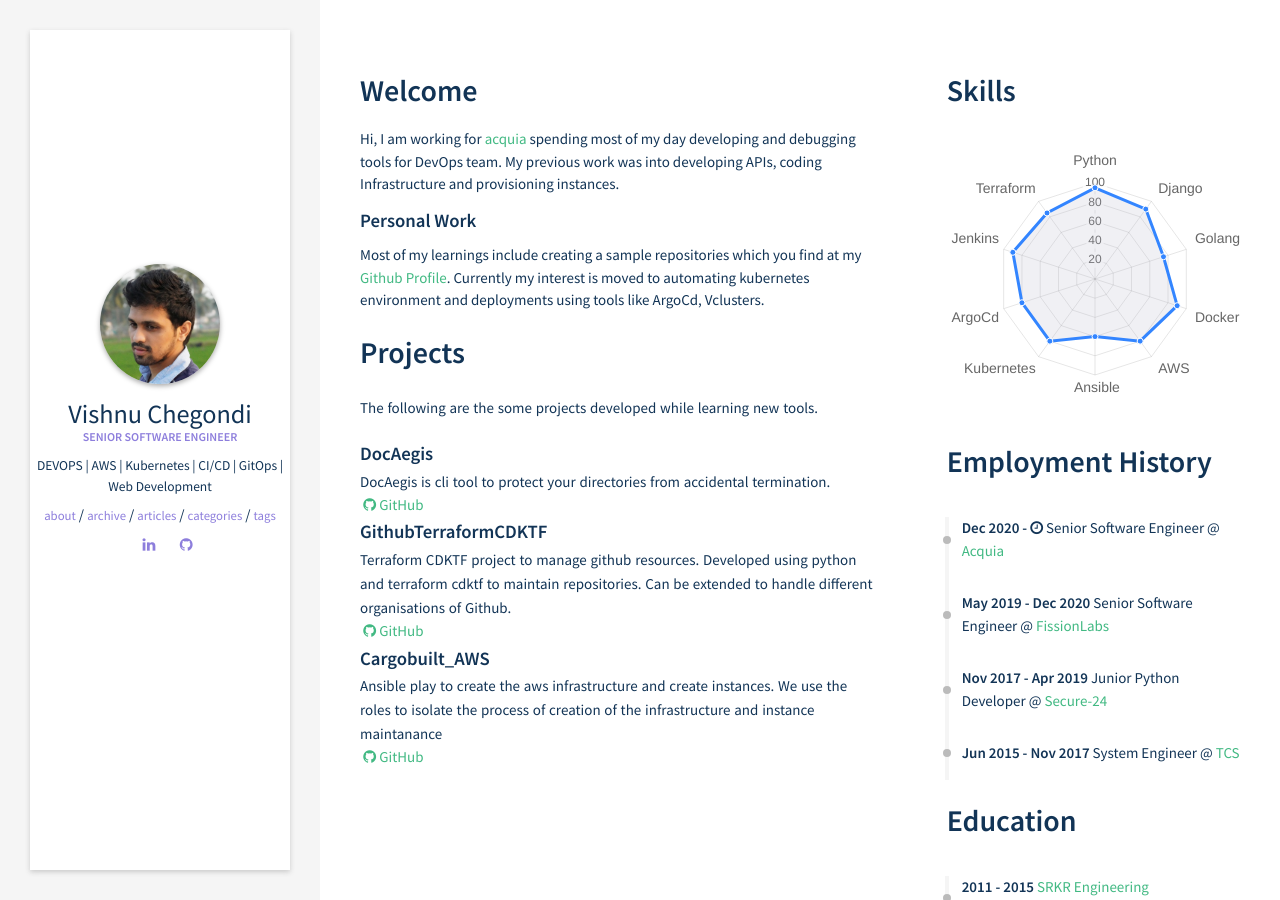
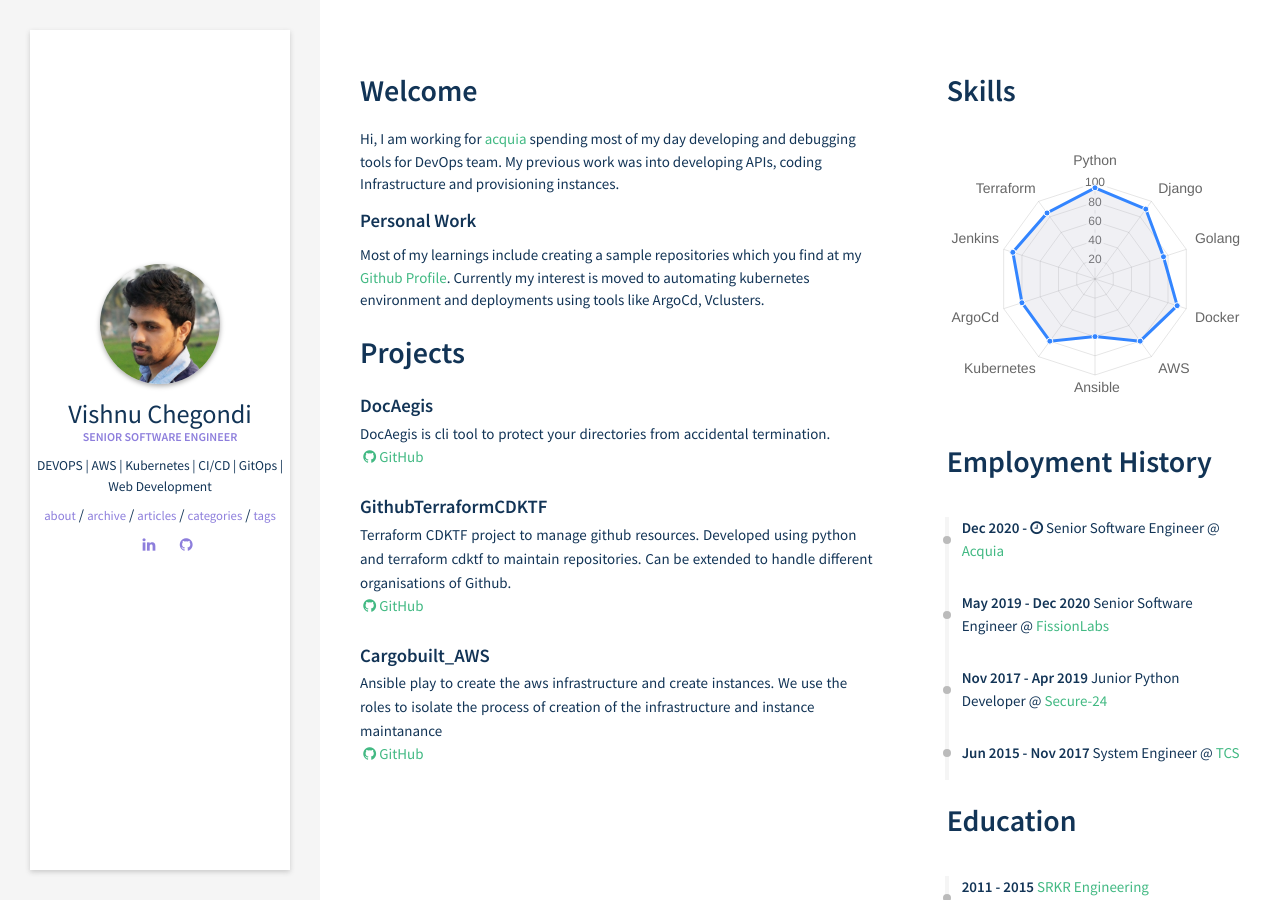
Before and after one commit to vishnu-chegondi/vishnu-chegondi.github.io, a Jekyll site: the page built from index.html, in a window 1280 px wide. Built offline with Jekyll 4.4.1, drawn with Linux system fonts in a browser that asks for light colours; nearby versions of some CDN libraries.

Commit message:
Blog | Remove project pre text (#3)
* Update docaegis project and jekyll image tag

* Remove Project subline

* BLOG | Include space between projects

```diff
--- a/_includes/sections/projects.html
+++ b/_includes/sections/projects.html
@@ -1,6 +1,5 @@
 <h1><span data-i18n="skills.my_skills">Projects</span></h1>
 
-<p>The following are the some projects developed while learning new tools.</p>
 
 {% for project in site.data.index.projects %}
     <div class="row">
@@ -15,6 +14,8 @@
                 <a href="{{ project.website }} "><i class="fa fa-fw fa-home"></i>Homepage</a>
                 {% endif %}
 
+
             </div>
     </div>
+    <br>
 {% endfor %}
```
